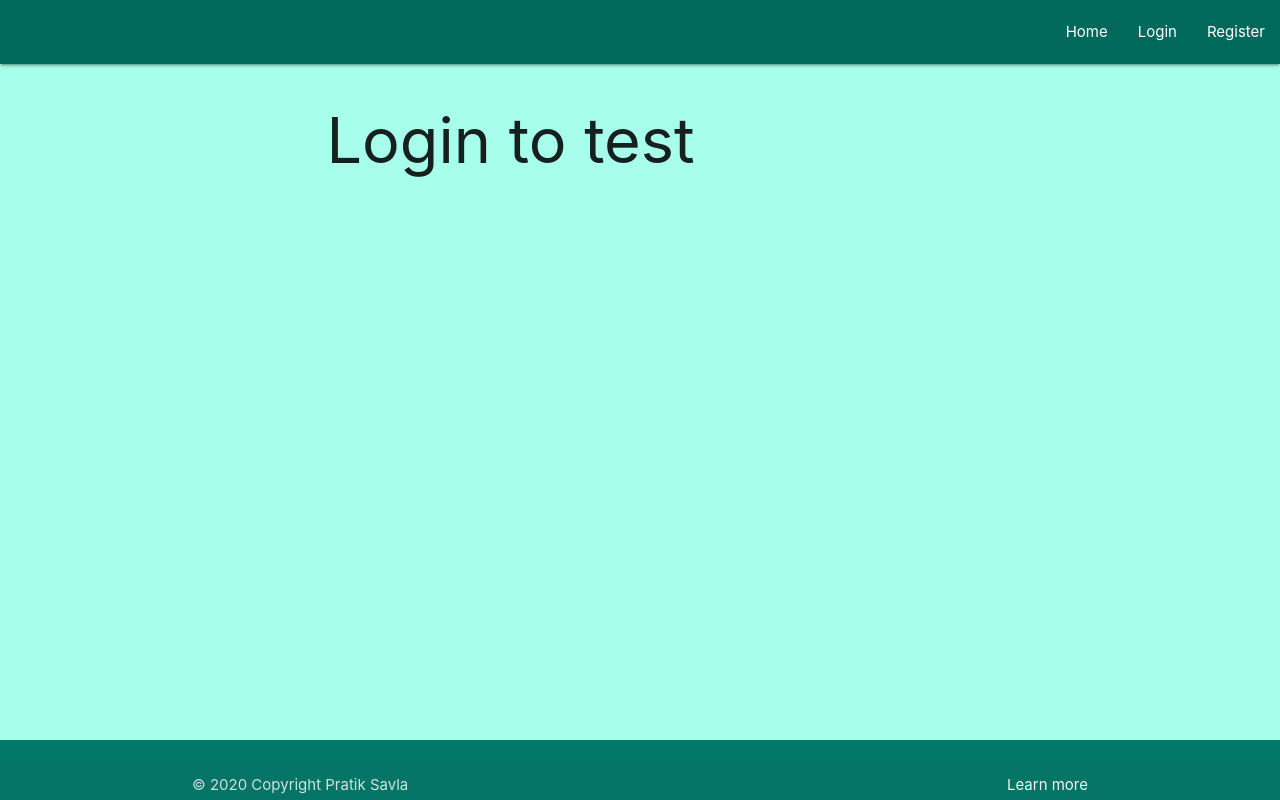
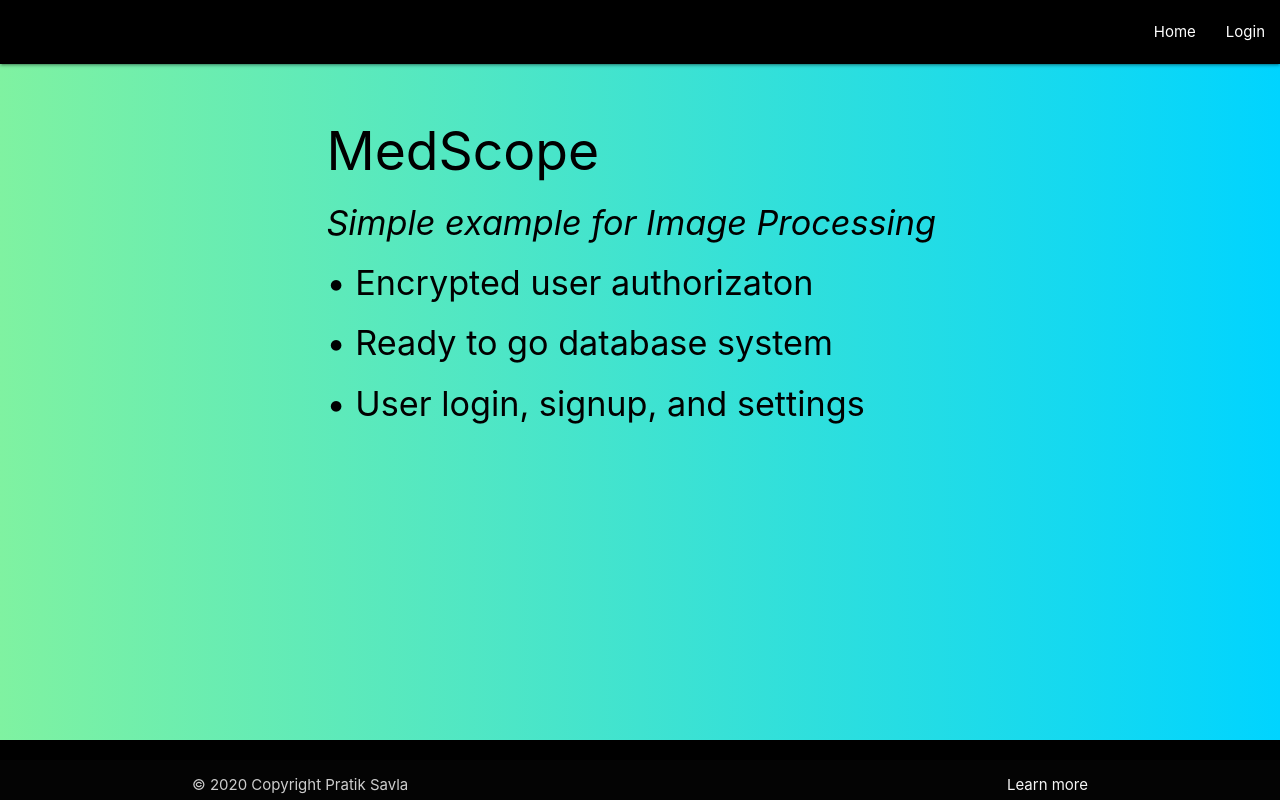
Before and after one commit to PratikSavla/med-research, a Django app: page / in a window 1280 px wide. Run offline with Django 3.2, Linux system fonts and the light colour scheme.

Commit message:
Add existing file

```diff
--- a/Main/static/main/css/header.css
+++ b/Main/static/main/css/header.css
@@ -1,12 +1,11 @@
+
 html,
 body {
    margin:0;
    padding:0;
    height:100%;
-}
-#container {
-   min-height:100%;
-   position:relative;
+   background: rgb(2,0,36);
+   background: linear-gradient(90deg, rgba(2,0,36,1) 0%, rgba(127,242,161,1) 0%, rgba(0,212,255,1) 100%);
 }
 #header {
    background:#ff0;
@@ -23,3 +22,14 @@ footer {
    height:60px;   /* Height of the footer */
    background:#6cf;
 }
+
+input#file {
+  display: inline-block;
+  width: 300px;
+  padding: 50px 0 0 0;
+  height: 150px;
+  /*overflow: hidden;*/
+  -webkit-box-sizing: border-box;
+  -moz-box-sizing: border-box;
+  box-sizing: border-box;
+}
--- /dev/null
+++ b/Main/static/main/css/style.css
@@ -0,0 +1,29 @@
+.login-input {
+  width: 130px;
+}
+
+.form-button {
+  width: 80px;
+  height: 35px;
+}
+
+.signup-box {
+  margin: auto;
+  width: 325px;
+  background: rgba(255,255,255,0.05);
+  border: 1px solid rgba(255,255,255,0.3);
+  border-radius: 10px;
+}
+
+.settings-box {
+  margin: auto;
+  width: 325px;
+}
+
+.signup-area {
+  padding: 30px;
+}
+
+.settings-area {
+  padding: 30px;
+}
--- a/Main/templates/Main/header.html
+++ b/Main/templates/Main/header.html
@@ -2,7 +2,8 @@
 
 <head>
 	 {% load static %}
-            <link rel="stylesheet" href="{% static "main/css/header.css" %}">
+            <link rel="stylesheet" href="{% static 'main/css/header.css' %}">
+            <link rel="stylesheet" href="{% static 'main/css/style.css' %}">
     <!-- Compiled and minified CSS -->
      <!-- Compiled and minified CSS -->
     <link rel="stylesheet" href="https://cdnjs.cloudflare.com/ajax/libs/materialize/1.0.0/css/materialize.min.css">
@@ -14,11 +15,11 @@
 </head>
 
 
-<body class="body teal accent-1">
+<body class="body deep-purple lighten-4">
 
   <nav>
-    <div class="nav-wrapper  teal darken-3">
-      <ul id="nav-mobile" class="right hide-on-med-and-down">
+    <div class="nav-wrapper black">
+      <ul id="nav-mobile" class="right hide-on-med-and-down black-text">
         {% include 'Main/includes/navbaritems.html' %}
       </ul>
     </div>
@@ -31,7 +32,7 @@
     {% endblock %}
   </div>
 </body>
-  <footer class="page-footer teal darken-2">
+  <footer class="page-footer black">
           <div class="footer-copyright">
             <div class="container">
             © 2020 Copyright Pratik Savla
--- a/Main/templates/Main/home.html
+++ b/Main/templates/Main/home.html
@@ -5,28 +5,37 @@
 <div class="valign-wrapper">
 {% if user.is_authenticated %}
 <div class="row">
-      <div class="col s12"><H1>Welcome!</H1></div>
-      <div class="col s12"><form method = "post" enctype="multipart/form-data">
+      <div class="col s12"><H2>MedScope</H2></div>
+    <div class="col s12"><form method = "post" enctype="multipart/form-data">
               {% csrf_token %}
               {{ form.as_p }}
               <label for="file" class="custom-file-upload">
               </label>
-              <input class="btn waves-effect waves-light" type="file" name="file" id="file">
-              <button class="btn waves-effect waves-light" type="submit">Upload</button>
+              <input class="btn waves-effect waves-light black" type="file" name="file" id="file">
+              <button class="btn waves-effect waves-light black" type="submit">Upload</button>
           </form>
       </div>
       {% if output %}
       <div class="col s12">
           {% load static %}
-          <img class="materialboxed" width="600" src="{% static "tmp/img.jpg" %}"/>
+          <img class="materialboxed" width="600" src="{% static 'tmp/img.jpg' %}"/>
 
-          <H3>It is {{result}}</H3>
+          <H3>Output: {{result}}</H3>
+          <H3>Accuracy: {{acc}}%</H3>
       {% endif %}
 </div>
 </div>
 
 {% else %}
-    <h1>Login to test</h1>
+<title>Vision Sense</title>
+<section class="hero is-primary is-bold is-medium black-text">
+          <br>
+          <H2 class="title is-2">MedScope</H2>
+          <H4><i>Simple example for Image Processing</i></H4>
+          <H4>&#x2022 Encrypted user authorizaton</H4>
+          <H4>&#x2022 Ready to go database system</H4>
+          <H4>&#x2022 User login, signup, and settings</H4>
+</section>
 {% endif %}
 </div>
 </div>
--- a/Main/templates/Main/includes/navbaritems.html
+++ b/Main/templates/Main/includes/navbaritems.html
@@ -1,8 +1,9 @@
-        <li><a href="/">Home</a></li>
+
+        <li class="black-text"><a href="/">Home</a></li>
         {% if user.is_authenticated %}
-             <li><a href="/">{{user.username|title}}</a></li>
-             <li><a href="/logout">Logout</a></li>
+             <li class="black-text"><a href="/">{{user.username|title}}</a></li>
+             <li class="black-text"><a href="/logout">Logout</a></li>
         {% else %}
-            <li><a href="/login">Login</a></li>
-            <li><a href="/register">Register</a></li>
+            <li class="black-text"><a href="/login">Login</a></li>
+            <!-- <li class="black-text"><a href="/register">Register</a></li> -->
         {% endif %}
--- a/Main/templates/Main/login.html
+++ b/Main/templates/Main/login.html
@@ -6,7 +6,7 @@
         <form method="POST">
         {% csrf_token %}
         {{form.as_p}}
-            <button class="btn waves-effect waves-light" type="submit">Login</button>
+            <button class="btn waves-effect waves-light black" type="submit">Login</button>
         </form>
         Don't have an account? <a href="/register" target="blank"><strong>register here</strong></a>!
     </div>
--- a/Main/views.py
+++ b/Main/views.py
@@ -26,8 +26,17 @@ np.set_printoptions(suppress=True)
 # determined by the first position in the shape tuple, in this case 1.
 
 def get_predictions():
-    path = default_storage.open('tmp/'+"img.jpg")
-# Replace this with the path to your image
+    np.set_printoptions(suppress=True)
+
+# Load the model
+    model = tensorflow.keras.models.load_model('mobilenet.h5')
+    path = default_storage.open('static/tmp/'+"img.jpg")
+    # Create the array of the right shape to feed into the keras model
+    # The 'length' or number of images you can put into the array is
+    # determined by the first position in the shape tuple, in this case 1.
+    data = np.ndarray(shape=(1, 224, 224, 3), dtype=np.float32)
+
+    # Replace this with the path to your image
     image = Image.open(path)
 
     #resize the image to a 224x224 with the same strategy as in TM2:
@@ -39,13 +48,11 @@ def get_predictions():
     image_array = np.asarray(image)
 
     # display the resized image
-    image.show()
+    #image.show()
 
     # Normalize the image
     normalized_image_array = (image_array.astype(np.float32) / 127.0) - 1
 
-
-    data = np.ndarray(shape=(1, 224, 224, 3), dtype=np.float32)
     # Load the image into the array
     data[0] = normalized_image_array
 
@@ -57,17 +64,25 @@ def get_predictions():
 # Create your views here.
 def homepage(request):
     if request.method == 'POST':
-        img = request.FILES['file']
+        try:
+            img = request.FILES['file']
 
-        with default_storage.open('static/tmp/'+"img.jpg", 'wb+') as dest:
-            for chunk in img.chunks():
-                dest.write(chunk)
+            with default_storage.open('static/tmp/'+"img.jpg", 'wb+') as dest:
+                for chunk in img.chunks():
+                    dest.write(chunk)
 
-        #output = get_predictions()
-        output = "Test Name"
-        return render(request = request,
-                  template_name='Main/home.html',
-                  context = {"tutorials":"Testing","output":True, "result":output})
+            output = get_predictions()
+            acc = str(output[0][output[0].argmax()]*100)
+            output = str(['Optetrak','Maxx Freedom Knee','Smith and Nephew - Legion',
+                          'Stryker - NRG','Zimmer - LPS','Zimmer_Persona_(SIIMS)'][output[0].argmax()])
+            # output = "Test Name"
+            return render(request = request,
+                      template_name='Main/home.html',
+                      context = {"tutorials":"Testing","output":True, "result":output, "acc":acc})
+        except:
+            return render(request = request,
+                template_name='Main/home.html',
+                     context = {"tutorials":"Testing","output":False})
 
     return render(request = request,
                   template_name='Main/home.html',
```
Also changed, not shown: db.sqlite3, 3 other files.
